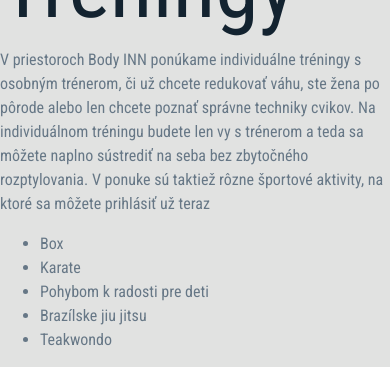
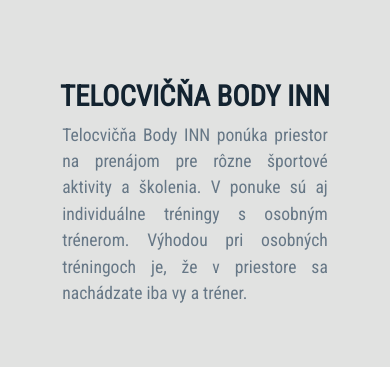
Before and after one commit to MarosGorny/VAII-School-assignment, a PHP site: page /domacaStranka.html in a window 390 px wide. Shown: the part 375-742 px from the top of the page. Run offline with PHP 8.4, Linux system fonts and the light colour scheme.

Commit message:
update navBar.css edit domacaStranka.html deleted css

```diff
--- a/domacaStranka.html
+++ b/domacaStranka.html
@@ -21,7 +21,7 @@
 
 
 <header>
-    <nav class="navbar navbar-expand-lg navbar-dark">
+    <nav class="navbar navbar-expand-lg navbar-dark fixed-top">
         <div class="container-fluid">
             <a class="navbar-brand ml-3 mb-auto ml-lg-auto " href="domacaStranka.html">Body INN</a>
             <button class="navbar-toggler" type="button" data-toggle="collapse" data-target="#navbarNav" aria-controls="navbarNav" aria-expanded="false" aria-label="Toggle navigation">
@@ -43,7 +43,7 @@
 
                 <ul class="navbar-nav ml-3 mb-2 ml-lg-auto">
                     <li class="nav-item">
-                        <a class="nav-link"  id="Kontaktyxxxx" href="kontakty.html">
+                        <a class="nav-link"  id="Kontakty" href="kontakty.html">
                             Kontakty
                         </a>
                     </li>
@@ -68,21 +68,72 @@
     </nav>
 </header>
 
-<h1 class="display-1">BODY INN</h1>
-<p>Telocvičňa Body INN ponúka priestor na prenájom pre rôzne športové aktivity a školenia. V ponuke sú aj individuálne tréningy s osobným trénerom. Výhodou pri osobných tréningoch je, že v priestore sa nachádzate iba vy a tréner.</p>
+<section class="container-fluid px-0">
+    <div class="row align-items-center">
+        <div class="col-lg-6 home-block">
+            <div id="headingGroup" class="text-center d-none d-lg-block">
+                <h1 class="">BODY INN</h1>
+                <h1 class="">BODY INN</h1>
+                <h1 class="">BODY INN</h1>
+            </div>
+        </div>
+        <div class="col-lg-6 home-block">
+            <img class="img-fluid"
+                 src="https://images.unsplash.com/photo-1591117207239-788bf8de6c3b?ixlib=rb-4.0.3&ixid=MnwxMjA3fDB8MHxwaG90by1wYWdlfHx8fGVufDB8fHx8&auto=format&fit=crop&w=1173&q=80"
+                 alt="Box punch">
+        </div>
+    </div>
+</section>
 
-<h2 class="display-2">Tréningy</h2>
-<p>V priestoroch Body INN ponúkame individuálne tréningy s osobným trénerom, či už chcete redukovať váhu, ste žena po pôrode alebo len chcete poznať správne techniky cvikov. Na individuálnom tréningu budete len vy s trénerom a teda sa môžete naplno sústrediť na seba bez zbytočného rozptylovania. V ponuke sú taktiež rôzne športové aktivity, na ktoré sa môžete prihlásiť už teraz</p>
-<ul>
-    <li>Box</li>
-    <li>Karate</li>
-    <li>Pohybom k radosti pre deti</li>
-    <li>Brazílske jiu jitsu</li>
-    <li>Teakwondo</li>
-</ul>
-<h2>Priestor na prenájom</h2>
-<p>Priestor je taktiež možné prenajať pre iné športové aktivity a školenia.</p>
-<p>lorem</p>
+<section class="container-fluid px-0">
+    <div class="row align-items-center content">
+        <div class="col-md-6 order-2 order-md-1 home-block">
+            <img class="img-fluid"
+                 src="https://images.unsplash.com/photo-1591117207239-788bf8de6c3b?ixlib=rb-4.0.3&ixid=MnwxMjA3fDB8MHxwaG90by1wYWdlfHx8fGVufDB8fHx8&auto=format&fit=crop&w=1173&q=80"
+                 alt="Box punch">
+        </div>
+        <div class="col-md-6 text-center order-1 order-md-2 ">
+            <div class="row justify-content-center">
+                <div class="col-10 col-lg-8  mb-5 mb-md-0 home-block home-page-text">
+                    <h2>TELOCVIČŇA BODY INN</h2>
+                    <p class="lead">Telocvičňa Body INN ponúka priestor na prenájom pre rôzne športové aktivity a školenia. V ponuke sú aj individuálne tréningy s osobným trénerom. Výhodou pri osobných tréningoch je, že v priestore sa nachádzate iba vy a tréner.</p>
+                </div>
+            </div>
+        </div>
+    </div>
+    <div class="row align-items-center content">
+
+        <div class="col-md-6 text-center">
+            <div class="row justify-content-center ">
+                <div class="col-10 col-lg-8 mb-5 mb-md-0 home-page-text">
+                    <h2>TRÉNINGY</h2>
+                    <p class="lead">V priestoroch Body INN ponúkame individuálne tréningy s osobným trénerom, či už chcete redukovať váhu, ste žena po pôrode alebo len chcete poznať správne techniky cvikov. Na individuálnom tréningu budete len vy s trénerom a teda sa môžete naplno sústrediť na seba bez zbytočného rozptylovania. V ponuke sú taktiež rôzne športové aktivity, na ktoré sa môžete prihlásiť už teraz.</p>
+                </div>
+            </div>
+        </div>
+        <div class="col-md-6">
+            <img class="img-fluid"
+                 src="https://images.unsplash.com/photo-1554284126-aa88f22d8b74?ixlib=rb-4.0.3&ixid=MnwxMjA3fDB8MHxwaG90by1wYWdlfHx8fGVufDB8fHx8&auto=format&fit=crop&w=1294&q=80"
+                 alt="Trainer with clients">
+        </div>
+    </div>
+    <div class="row align-items-center content">
+        <div class="col-md-6 order-2 order-md-1">
+            <img class="img-fluid"
+                 src="https://images.unsplash.com/photo-1579364046732-c21c2177730d?ixlib=rb-4.0.3&ixid=MnwxMjA3fDB8MHxwaG90by1wYWdlfHx8fGVufDB8fHx8&auto=format&fit=crop&w=1170&q=80"
+                 alt="Training room">
+        </div>
+        <div class="col-md-6 text-center order-1 order-md-2">
+            <div class="row justify-content-center">
+                <div class="col-10 col-lg-8 mb-5 mb-md-0 home-page-text">
+                    <h2>PRIESTOR NA PRENÁJOM</h2>
+                    <p class="lead">Priestor je taktiež možné prenajať pre iné športové aktivity a školenia.</p>
+                </div>
+            </div>
+        </div>
+    </div>
+</section>
+
 
 
 <script src="https://code.jquery.com/jquery-3.3.1.slim.min.js"
--- a/main.css
+++ b/main.css
@@ -1,56 +1,63 @@
-/*Treningy */
-.container {
-    padding: 10px;
+html, body {
+    max-width: 100%;
+    overflow-x: hidden;
 }
 
-.card-group {
-    padding: 10px;
-    margin: 10px;
+body {
+    background-color:#E1E2E1;
+    color: #667786;
+    font-family: 'Roboto Condensed', sans-serif;
+    padding-top: 74px;
 }
 
-/*Priestory*/
-body {
-    background-color:#E1E2E1;
-    font-family: 'Roboto Condensed', sans-serif
-}
-
-h1 {
-    position: relative;
-    text-align: center;
-    color: white;
-    text-shadow: 1px 1px black ;
-    z-index: 3;
-}
-
-img {
-    border-radius: 1%;
-    transition: transform .5s;
-}
 .container-fluid {
     margin: 0;
 }
-img:hover {
-    position: relative;
-    transform: scale(1.1);
-    z-index: 2;
+
+h1,h2 {
+    color: #132330;
 }
 
-/*DomacaStranka*/
-
-
-h1,h2 {
-    /*padding: 10px;*/
-    /*display: flex;*/
-    /*justify-content: start;*/
-    /*font-weight: bolder;*/
-    color: #132330;
-    /*max-width: 50%;*/
-    /*margin: auto;*/
+p {
+    text-align: justify;
+    margin-left: 5vh;
+    margin-right: 5vh;
+    font-size: x-large;
 }
 
-p,li{
-    /*display: flex;*/
-    color: #667786;
-    /*max-width: 50%;*/
-    /*margin: auto;*/
+.home-page-text h2 {
+    font-size: 2.5rem;
 }
+
+.home-page-text p {
+    font-size: 1.4rem;
+}
+
+.content {
+    margin-top: 80px;
+}
+
+#headingGroup h1 {
+    font-size: 3.5rem;
+}
+
+.home-block {
+    padding-left: 0;
+    padding-right: 0;
+}
+
+@media (max-width: 1200px) {
+    #headingGroup h1 {
+        font-weight: 100;
+        font-size: 2.5rem;
+    }
+
+    .home-page-text h2 {
+        font-weight: bold;
+        font-size: 1.8rem;
+    }
+
+    .home-page-text p {
+        font-size: 1.1rem;
+    }
+}
--- a/navBar.css
+++ b/navBar.css
@@ -5,7 +5,7 @@
 
 a.navbar-brand {
     font-size: xx-large;
-    transition: transform .5s;
+    transition: transform .3s;
 }
 
 a.navbar-brand:hover {
```
Also changed, not shown: domacaStranka.css (deleted, +0 -17 lines), kontakty.css (deleted, +0 -151 lines), kontakty.html (+14 -11 lines), priestory.css (deleted, +0 -24 lines), priestory.html (+12 -10 lines), treningy.css (deleted, +0 -8 lines), treningy.html (+12 -10 lines).
